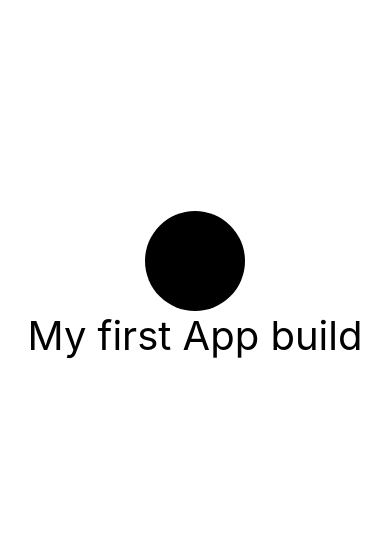
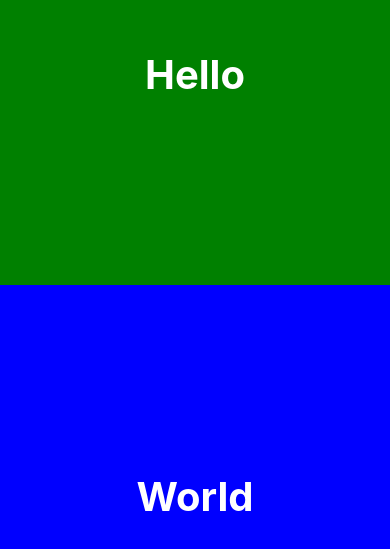
Before and after one commit to Hong-JunHyeok/RN_weatherApp, a React Native app: screen / in a window 390 px wide. Shown: the part 137-686 px from the top of the page. Built offline with nearby package versions, Linux system fonts and the light colour scheme.

Commit message:
[ADD] flexbox styling

```diff
--- a/App.js
+++ b/App.js
@@ -2,33 +2,42 @@ import { StatusBar } from "expo-status-bar"
 import React from "react"
 import { Alert, StyleSheet, Text, View } from "react-native"
 
-const onClick = () => {
-    console.log("Hello")
-}
-
 export default function App() {
     return (
         <View style={styles.container}>
-            <View style={styles.header} onTouchStart={onClick} />
-            <Text style={styles.text}>My first App build</Text>
+            <View style={styles.greenView}>
+                <Text style={styles.text}>Hello</Text>
+            </View>
+            <View style={styles.blueView}>
+                <Text style={styles.text}>World</Text>
+            </View>
         </View>
     )
 }
 
 const styles = StyleSheet.create({
     container: {
-        flex: 1,
-        backgroundColor: "#fff",
-        alignItems: "center",
+        width: "100%",
+        height: "100%",
+        backgroundColor: "white",
+        display: "flex",
         justifyContent: "center",
     },
-    header: {
-        width: 100,
-        height: 100,
-        backgroundColor: "black",
-        borderRadius: 70,
+    greenView: {
+        backgroundColor: "green",
+        flex: 1,
+        justifyContent: "center",
+        alignItems: "center",
+    },
+    blueView: {
+        backgroundColor: "blue",
+        flex: 1,
+        justifyContent: "center",
+        alignItems: "center",
     },
     text: {
+        color: "white",
+        fontWeight: "bold",
         fontSize: 40,
     },
 })
```
